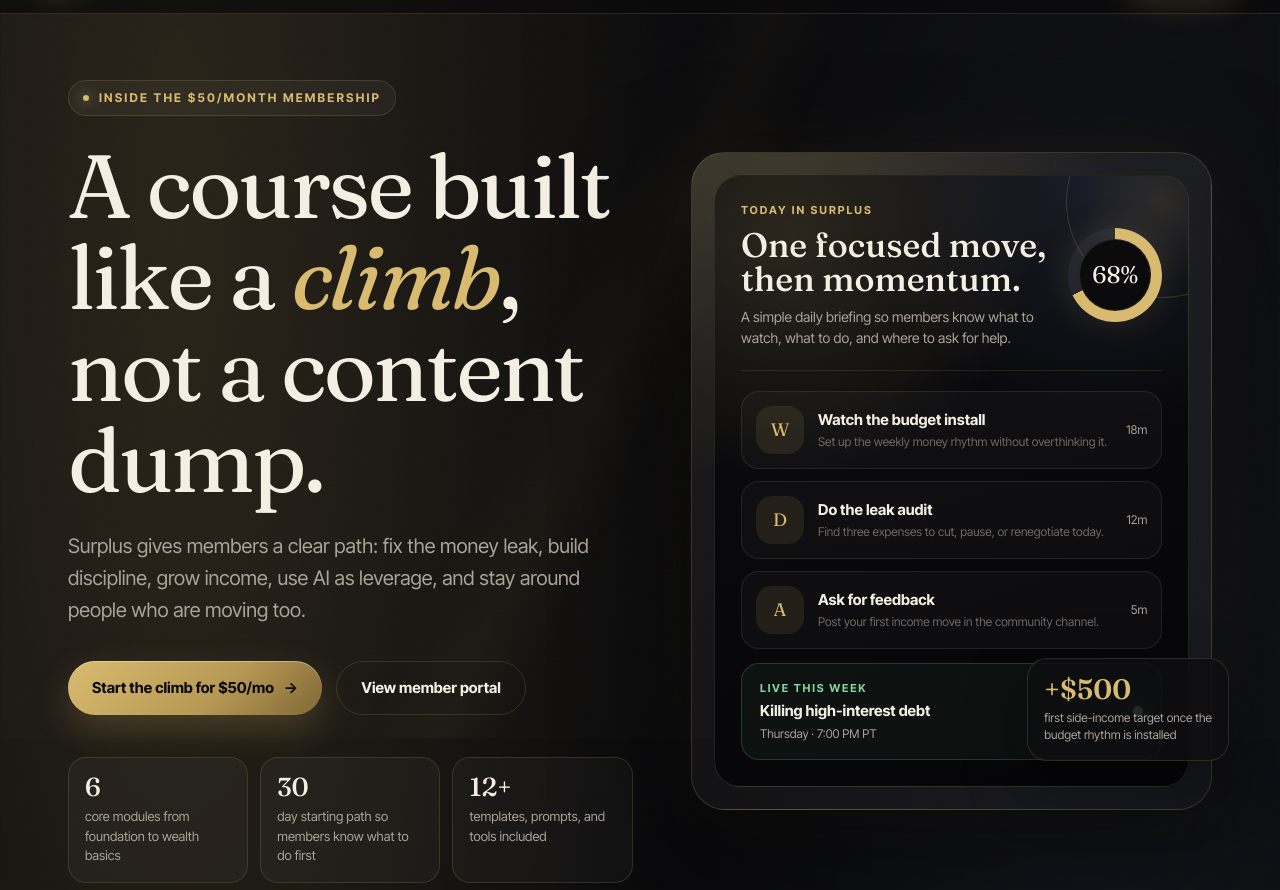
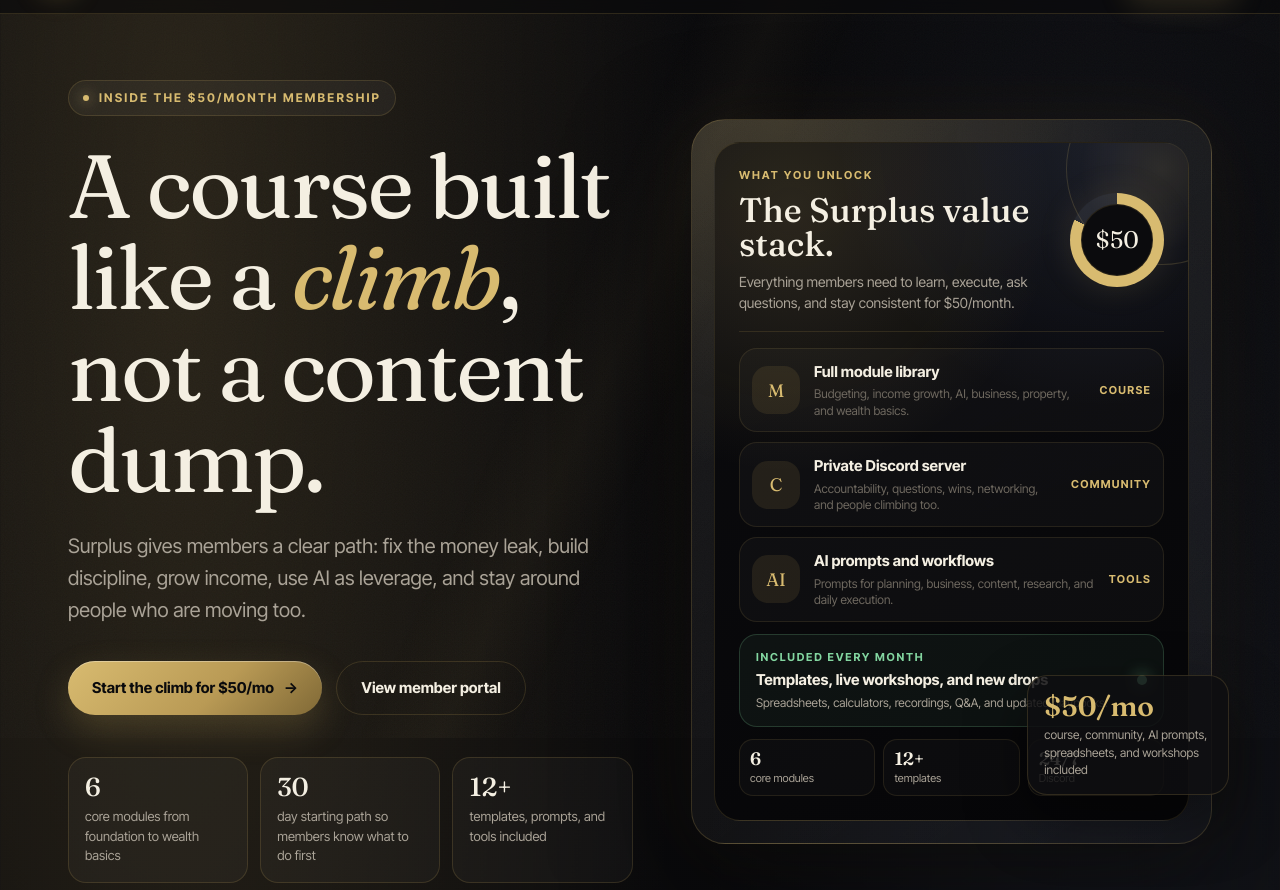
Before and after one commit to Rosario-04/surplus-website, a website: page public/surplus-course.html in a window 1280 px wide. Shown: the part 62-952 px from the top of the page. Drawn offline with Linux system fonts and the light colour scheme.

Commit message:
Highlight course subscription value stack

```diff
--- a/public/surplus-course.html
+++ b/public/surplus-course.html
@@ -182,7 +182,7 @@
     min-height:516px;
     border:1px solid rgba(185,154,85,.18);
     border-radius:26px;
-    padding:26px;
+    padding:24px;
     background:
       radial-gradient(circle at 82% 0%,rgba(157,185,255,.11),transparent 34%),
       radial-gradient(circle at 16% 10%,rgba(216,187,112,.15),transparent 36%),
@@ -207,13 +207,13 @@
     grid-template-columns:1fr auto;
     gap:20px;
     align-items:center;
-    padding-bottom:22px;
+    padding-bottom:18px;
     border-bottom:1px solid rgba(185,154,85,.16);
-    margin-bottom:20px;
+    margin-bottom:16px;
   }
   .daily-date{color:var(--gold-bright);font-size:11px;letter-spacing:.18em;text-transform:uppercase;font-weight:800;margin-bottom:9px}
   .daily-head h2{font-family:var(--serif);font-size:34px;font-weight:500;line-height:1.02}
-  .daily-head p{color:var(--ink-dim);font-size:14px;line-height:1.5;margin-top:9px;max-width:320px}
+  .daily-head p{color:var(--ink-dim);font-size:14px;line-height:1.5;margin-top:9px;max-width:330px}
   .daily-ring{
     width:94px;
     height:94px;
@@ -221,7 +221,7 @@
     display:grid;
     place-items:center;
     background:
-      conic-gradient(var(--gold-bright) 0 68%,rgba(255,255,255,.08) 68% 100%);
+      conic-gradient(var(--gold-bright) 0 82%,rgba(255,255,255,.08) 82% 100%);
     box-shadow:0 0 34px rgba(216,187,112,.14);
   }
   .daily-ring span{
@@ -236,7 +236,7 @@
     font-family:var(--serif);
     font-size:24px;
   }
-  .daily-actions{position:relative;display:grid;gap:12px}
+  .daily-actions{position:relative;display:grid;gap:10px}
   .daily-action{
     display:grid;
     grid-template-columns:48px 1fr auto;
@@ -244,9 +244,11 @@
     align-items:center;
     border:1px solid rgba(185,154,85,.14);
     border-radius:18px;
-    padding:14px;
+    padding:12px;
     background:rgba(255,255,255,.028);
+    transition:transform .22s ease,border-color .22s ease,background .22s ease;
   }
+  .daily-action:hover{border-color:rgba(216,187,112,.36);background:rgba(185,154,85,.06);transform:translateY(-2px)}
   .action-icon{
     width:48px;
     height:48px;
@@ -260,13 +262,20 @@
   }
   .daily-action strong{display:block;color:var(--ink);font-size:15px;margin-bottom:3px}
   .daily-action span{display:block;color:var(--ink-faint);font-size:12px;line-height:1.38}
-  .action-time{color:var(--ink-dim);font-size:12px;white-space:nowrap}
+  .action-time{
+    color:var(--gold-bright);
+    font-size:11px;
+    font-weight:800;
+    letter-spacing:.12em;
+    text-transform:uppercase;
+    white-space:nowrap;
+  }
   .daily-workshop{
     position:relative;
-    margin-top:14px;
+    margin-top:12px;
     border:1px solid rgba(131,214,160,.2);
     border-radius:18px;
-    padding:16px 18px;
+    padding:14px 16px;
     background:rgba(131,214,160,.055);
     display:flex;
     align-items:center;
@@ -277,6 +286,23 @@
   .daily-workshop strong{display:block;font-size:15px}
   .daily-workshop span{display:block;color:var(--ink-dim);font-size:12px;margin-top:2px}
   .workshop-dot{width:10px;height:10px;border-radius:50%;background:var(--green);box-shadow:0 0 16px rgba(131,214,160,.7);flex:0 0 auto}
+  .value-strip{
+    position:relative;
+    display:grid;
+    grid-template-columns:repeat(3,1fr);
+    gap:8px;
+    margin-top:12px;
+  }
+  .value-strip span{
+    border:1px solid rgba(185,154,85,.14);
+    border-radius:14px;
+    padding:10px;
+    background:rgba(255,255,255,.025);
+    color:var(--ink-dim);
+    font-size:11px;
+    line-height:1.25;
+  }
+  .value-strip strong{display:block;color:var(--ink);font-family:var(--serif);font-size:18px;line-height:1;margin-bottom:4px}
   .income-chip{
     position:absolute;
     right:-18px;
@@ -480,6 +506,7 @@
     .action-icon{width:42px;height:42px;border-radius:14px}
     .action-time{grid-column:2;color:var(--gold-bright)}
     .daily-workshop{align-items:flex-start}
+    .value-strip{grid-template-columns:1fr}
     .income-chip{position:relative;right:auto;bottom:auto;width:auto;margin-top:14px}
     .lesson-grid,.timeline,.template-grid,.rail-list{grid-template-columns:1fr}
     .recording-card,.module,.week,.template,.compare{padding:22px}
@@ -544,41 +571,46 @@
         <div class="daily-card">
           <div class="daily-head">
             <div>
-              <div class="daily-date">Today in Surplus</div>
-              <h2>One focused move, then momentum.</h2>
-              <p>A simple daily briefing so members know what to watch, what to do, and where to ask for help.</p>
+              <div class="daily-date">What you unlock</div>
+              <h2>The Surplus value stack.</h2>
+              <p>Everything members need to learn, execute, ask questions, and stay consistent for $50/month.</p>
             </div>
-            <div class="daily-ring" aria-label="68 percent complete"><span>68%</span></div>
+            <div class="daily-ring" aria-label="82 percent value stack"><span>$50</span></div>
           </div>
           <div class="daily-actions">
             <div class="daily-action">
-              <div class="action-icon">W</div>
-              <div><strong>Watch the budget install</strong><span>Set up the weekly money rhythm without overthinking it.</span></div>
-              <div class="action-time">18m</div>
+              <div class="action-icon">M</div>
+              <div><strong>Full module library</strong><span>Budgeting, income growth, AI, business, property, and wealth basics.</span></div>
+              <div class="action-time">Course</div>
             </div>
             <div class="daily-action">
-              <div class="action-icon">D</div>
-              <div><strong>Do the leak audit</strong><span>Find three expenses to cut, pause, or renegotiate today.</span></div>
-              <div class="action-time">12m</div>
+              <div class="action-icon">C</div>
+              <div><strong>Private Discord server</strong><span>Accountability, questions, wins, networking, and people climbing too.</span></div>
+              <div class="action-time">Community</div>
             </div>
             <div class="daily-action">
-              <div class="action-icon">A</div>
-              <div><strong>Ask for feedback</strong><span>Post your first income move in the community channel.</span></div>
-              <div class="action-time">5m</div>
+              <div class="action-icon">AI</div>
+              <div><strong>AI prompts and workflows</strong><span>Prompts for planning, business, content, research, and daily execution.</span></div>
+              <div class="action-time">Tools</div>
             </div>
           </div>
           <div class="daily-workshop">
             <div>
-              <small>Live this week</small>
-              <strong>Killing high-interest debt</strong>
-              <span>Thursday · 7:00 PM PT</span>
+              <small>Included every month</small>
+              <strong>Templates, live workshops, and new drops</strong>
+              <span>Spreadsheets, calculators, recordings, Q&amp;A, and updated playbooks.</span>
             </div>
             <div class="workshop-dot" aria-hidden="true"></div>
           </div>
+          <div class="value-strip">
+            <span><strong>6</strong>core modules</span>
+            <span><strong>12+</strong>templates</span>
+            <span><strong>24/7</strong>Discord</span>
+          </div>
         </div>
         <div class="income-chip">
-          <strong>+$500</strong>
-          first side-income target once the budget rhythm is installed
+          <strong>$50/mo</strong>
+          course, community, AI prompts, spreadsheets, and workshops included
         </div>
       </div>
     </div>
```
